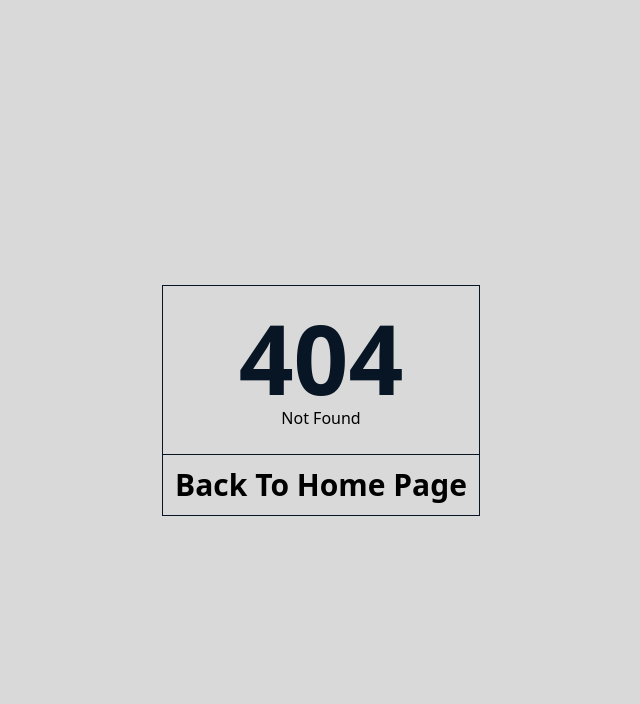
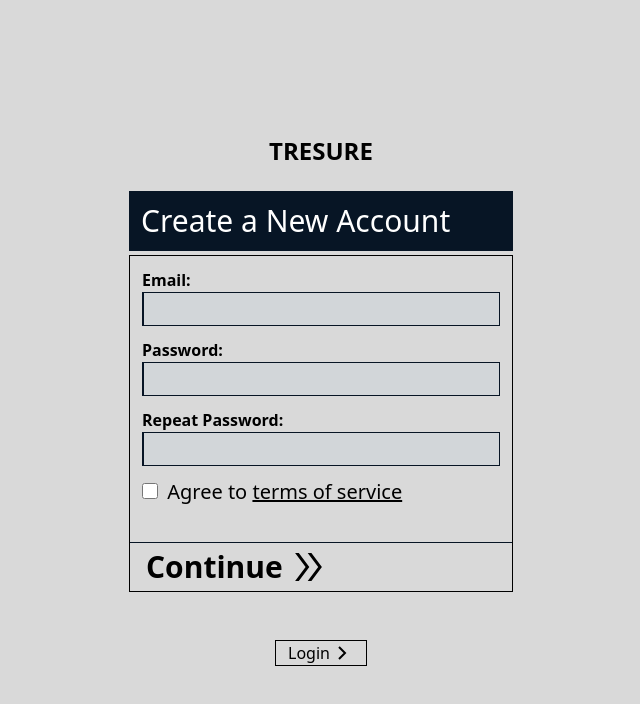
Before and after one commit to Cgull01/tresure, a SvelteKit app: page /register in a window 1280 px wide. Before the commit this address had no page. Shown: the top 704 px of the page, without its empty margins (319-959 px from the left). Built offline with nearby package versions, Linux system fonts and the light colour scheme.

Commit message:
added login/register pages

```diff
--- a/src/components/Container.svelte
+++ b/src/components/Container.svelte
@@ -2,7 +2,7 @@
 	export let title: string = '';
 </script>
 
-<div class="w-96 h-24">
+<div class="flex flex-col w-96">
 	<h1 class="text-white bg-accent font-sans py-3 text-3xl mb-1 px-3">{title}</h1>
 	<div class="border border-black w-full">
 		<slot />
--- /dev/null
+++ b/src/components/LoginForm.svelte
@@ -0,0 +1,37 @@
+<script>
+	import IconDirectionRight from '../Icons/Icon_direction_right.svelte';
+</script>
+
+<form class="flex flex-col text-accent" method="post" action="?/login">
+	<div class="p-3 flex flex-col">
+		<label for="email" class="font-semibold">Email:</label>
+		<input
+			type="email"
+			autoComplete="email"
+			id="email"
+			name="email"
+			class="p-1 border border-l-2 border-accent bg-formBackground focus:bg-formBackgroundFocused outline-none" />
+
+		<label for="password" class="font-semibold">Password:</label>
+		<input
+			type="password"
+			autoComplete="current-password"
+			id="password"
+			name="password"
+			class="p-1 border border-l-2 border-accent bg-formBackground focus:bg-formBackgroundFocused outline-none mb-3" />
+
+		<div class="text-xl self-end hover:bg-formBackground px-2 cursor-pointer">
+			<input
+				type="checkbox"
+				autoComplete="off"
+				id="remember"
+				name="remember"
+				class="cursor-pointer accent-accent h-4 w-4 border-l-2 rounded-full mr-1" />
+			<label for="remember" class="cursor-pointer select-none">Remember me</label>
+		</div>
+	</div>
+	<div
+		class="flex flex-row cursor-pointer border-t border-accent w-full text-3xl mt-6 hover:bg-accent hover:text-white transition-colors group px-4 align-middle font-semibold h-12">
+		<button>Continue</button>
+	</div>
+</form>
--- /dev/null
+++ b/src/components/RegisterForm.svelte
@@ -0,0 +1,52 @@
+<form class="flex flex-col text-black" method="post" action="?/register">
+	<div class="p-3 flex flex-col">
+		<label for="email" class="font-semibold">Email:</label>
+		<input
+			required
+			type="email"
+			autoComplete="email"
+			id="email"
+			name="email"
+			class="p-1 border-l-2 border-accent bg-formBackground focus:bg-formBackgroundFocused outline-none mb-3 border" />
+
+		<label for="password" class="font-semibold">Password:</label>
+		<input
+			required
+			type="password"
+			autoComplete="new-password"
+			id="password"
+			name="password"
+			class="p-1 border-l-2 border-accent bg-formBackground focus:bg-formBackgroundFocused outline-none mb-3 border" />
+
+		<label for="repeatPassword" class="font-semibold">Repeat Password:</label>
+		<input
+			required
+			type="password"
+			autoComplete="new-password"
+			id="repeatPassword"
+			name="repeatPassword"
+			class="p-1 border-l-2 border-accent bg-formBackground focus:bg-formBackgroundFocused outline-none mb-3 border" />
+
+		<div class="text-xl">
+			<input
+				required
+				type="checkbox"
+				id="remember"
+				name="remember"
+				class="accent-accent h-4 w-4 border-l-2 rounded-full mr-1" />
+			<a class="select-none" href="#">Agree to <u>terms of service</u></a>
+		</div>
+	</div>
+	<div
+		class="flex flex-row cursor-pointer border-t border-accent w-full text-3xl mt-6 hover:bg-accent hover:text-white transition-colors group px-4 align-middle font-semibold">
+		<button>Continue</button>
+		<svg
+			class="group-active:translate-x-11 group-active:transition-none group-hover:translate-x-6 transition-transform group-hover:fill-white"
+			xmlns="http://www.w3.org/2000/svg"
+			height="48"
+			viewBox="0 -960 960 960"
+			width="48"
+			><path
+				d="m242-200 210-280-210-280h74l210 280-210 280h-74Zm252 0 210-280-210-280h74l210 280-210 280h-74Z" /></svg>
+	</div>
+</form>
--- /dev/null
+++ b/src/routes/login/+page.svelte
@@ -0,0 +1,17 @@
+<script>
+	import IconDirectionRight from '../../Icons/Icon_direction_right.svelte';
+	import Container from '../../components/Container.svelte';
+	import LoginForm from '../../components/LoginForm.svelte';
+</script>
+
+<div class="w-screen h-screen flex flex-col items-center gap-6 justify-center">
+	<div class="text-2xl font-semibold">TRESURE</div>
+	<Container title="Login">
+		<LoginForm />
+	</Container>
+	<a
+		href="/register"
+		class="select-none flex flex-row cursor-pointer mt-6 border border-black px-3 hover:bg-black hover:text-white transition-colors group">
+		Register <IconDirectionRight />
+	</a>
+</div>
--- a/src/routes/projects/+page.svelte
+++ b/src/routes/projects/+page.svelte
@@ -1,6 +1,6 @@
 <script lang="ts">
-	import NewProjectDialog from '../../components/NewProjectDialog.svelte';
 	import PlusButton from '../../components/PlusButton.svelte';
+	import NewProjectDialog from '../../components/dialogs/NewProjectDialog.svelte';
 	import type { PageData } from './$types';
 	import { DIALOG_MANAGER } from './[slug]/stores';
 
--- a/src/routes/projects/[slug]/+page.svelte
+++ b/src/routes/projects/[slug]/+page.svelte
@@ -10,6 +10,8 @@
 	import { invalidateAll } from '$app/navigation';
 	import ProjectDialog from '../../../components/dialogs/ProjectDialog.svelte';
 	import TaskDialog from '../../../components/dialogs/TaskDialog.svelte';
+	import IconAdd from '../../../Icons/Icon_add.svelte';
+	import IconSettings from '../../../Icons/Icon_settings.svelte';
 
 	export let data: PageData;
 
@@ -70,3 +72,32 @@
 		{/each}
 	</div>
 {/if}
+
+<div
+	class="w-full border border-accent
+ h-max fixed bottom-0 -z-10 flex flex-row gap-3 p-3">
+	<div class="flex flex-col gap-2 border-r border-accent p-2 items-center">
+		<IconSettings />
+		<span>John Doe</span>
+	</div>
+	<div class="flex flex-col gap-2 border-r border-accent p-2">
+		<div class="flex flex-row gap-2">
+			<IconAdd styles="border border-accent p-1" />
+			add collumn
+		</div>
+		<div class="flex flex-row gap-2">
+			<IconAdd styles="border border-accent p-1" />
+			see members
+		</div>
+	</div>
+	<div class="flex flex-col gap-2 p-2">
+		<div class="flex flex-row gap-2">
+			<IconAdd styles="border border-accent p-1" />
+			add collumn
+		</div>
+		<div class="flex flex-row gap-2">
+			<IconAdd styles="border border-accent p-1" />
+			see members
+		</div>
+	</div>
+</div>
--- /dev/null
+++ b/src/routes/register/+page.svelte
@@ -0,0 +1,18 @@
+<script>
+	import IconDirectionRight from '../../Icons/Icon_direction_right.svelte';
+	import Container from '../../components/Container.svelte';
+
+	import RegisterForm from '../../components/RegisterForm.svelte';
+</script>
+
+<div class="w-screen h-screen flex flex-col items-center gap-6 justify-center">
+	<div class="text-2xl font-semibold">TRESURE</div>
+	<Container title="Create a New Account">
+		<RegisterForm />
+	</Container>
+	<a
+		href="/login"
+		class="select-none flex flex-row cursor-pointer mt-6 border border-black px-3 hover:bg-black hover:text-white transition-colors group">
+		Login <IconDirectionRight />
+	</a>
+</div>
```
Also changed, not shown: 1 other file (tests, documents, lock files or other folders).
